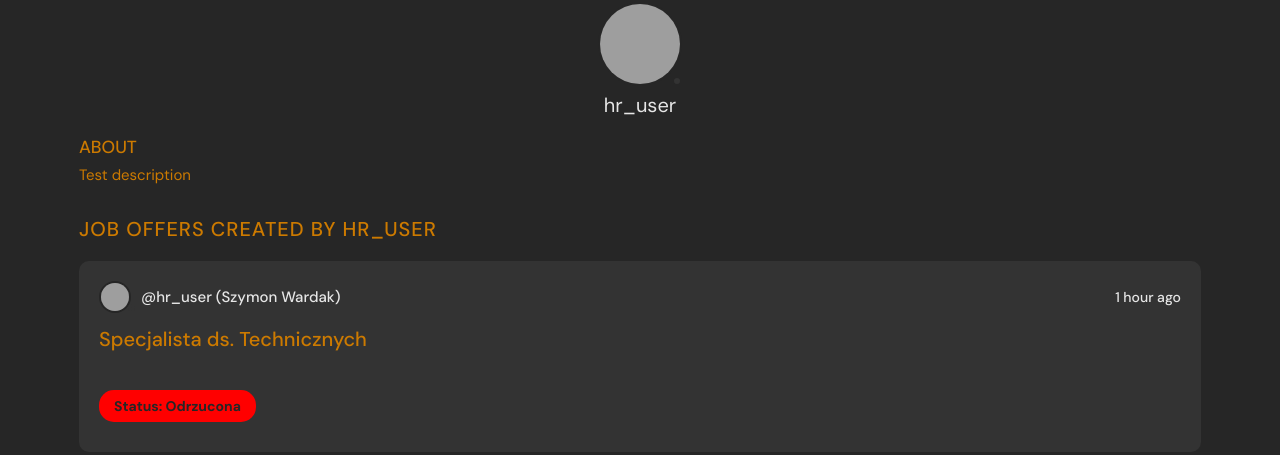
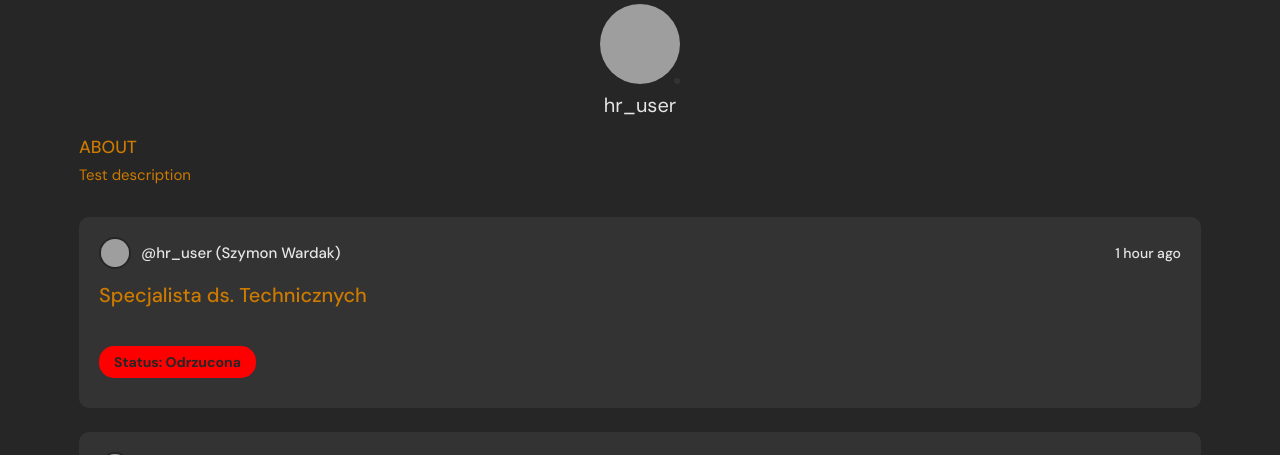
Before and after one commit to swardak02/PJF_Wardak_POPRAWA, a Django app: page /profile/1/ in a window 1280 px wide. Shown: the part 122-577 px from the top of the page. Run offline with Django 5.2, Linux system fonts and the light colour scheme; data comes from the database, SQL or seed files in the repository; both versions use the stored data as it was after the commit; some libraries are stand-ins or nearby versions; grey boxes are pictures that could not be loaded.

```diff
--- a/base/templates/base/profile.html
+++ b/base/templates/base/profile.html
@@ -29,13 +29,6 @@
             </p>
           </div>
         </div>
-
-        <div class="offerList__header">
-          <div>
-            <h2>Job Offers created by {{user.username}}</a>
-            </h2>
-          </div>
-        </div>
         {% include 'base/feed_component.html' %}
 
       </div>
--- a/templates/navbar.html
+++ b/templates/navbar.html
@@ -50,7 +50,8 @@
             </svg>
             Ustawienia</a
           >
-          <a href="{% url 'calendar' %}" class="dropdown-link"
+          {% if request.user.is_superuser %}
+            <a href="{% url 'calendar' %}" class="dropdown-link"
             ><svg version="1.1" xmlns="http://www.w3.org/2000/svg" width="64" height="64" viewBox="0 0 24 24">
               <title>calendar</title>
               <path d="M16 4.00195C18.175 4.01406 19.3529 4.11051 20.1213 4.87889C21 5.75757 21 7.17179 21 10.0002V16.0002C21 18.8286 21 20.2429 20.1213 21.1215C19.2426 22.0002 17.8284 22.0002 15 22.0002H9C6.17157 22.0002 4.75736 22.0002 3.87868 21.1215C3 20.2429 3 18.8286 3 16.0002V10.0002C3 7.17179 3 5.75757 3.87868 4.87889C4.64706 4.11051 5.82497 4.01406 8 4.00195" stroke="#1C274C" stroke-width="1.5"/>
@@ -60,6 +61,7 @@
               <path d="M8 3.5C8 2.67157 8.67157 2 9.5 2H14.5C15.3284 2 16 2.67157 16 3.5V4.5C16 5.32843 15.3284 6 14.5 6H9.5C8.67157 6 8 5.32843 8 4.5V3.5Z" stroke="#1C274C" stroke-width="1.5"/>
             </svg>
             Kalendarz</a>
+          {% endif %}
                     <a href="{% url 'logout' %}" class="dropdown-link"
             >
             <svg fill="#000000" height="800px" width="800px" version="1.1" id="Layer_1" xmlns="http://www.w3.org/2000/svg" xmlns:xlink="http://www.w3.org/1999/xlink"
```
Also changed, not shown: db.sqlite3.
